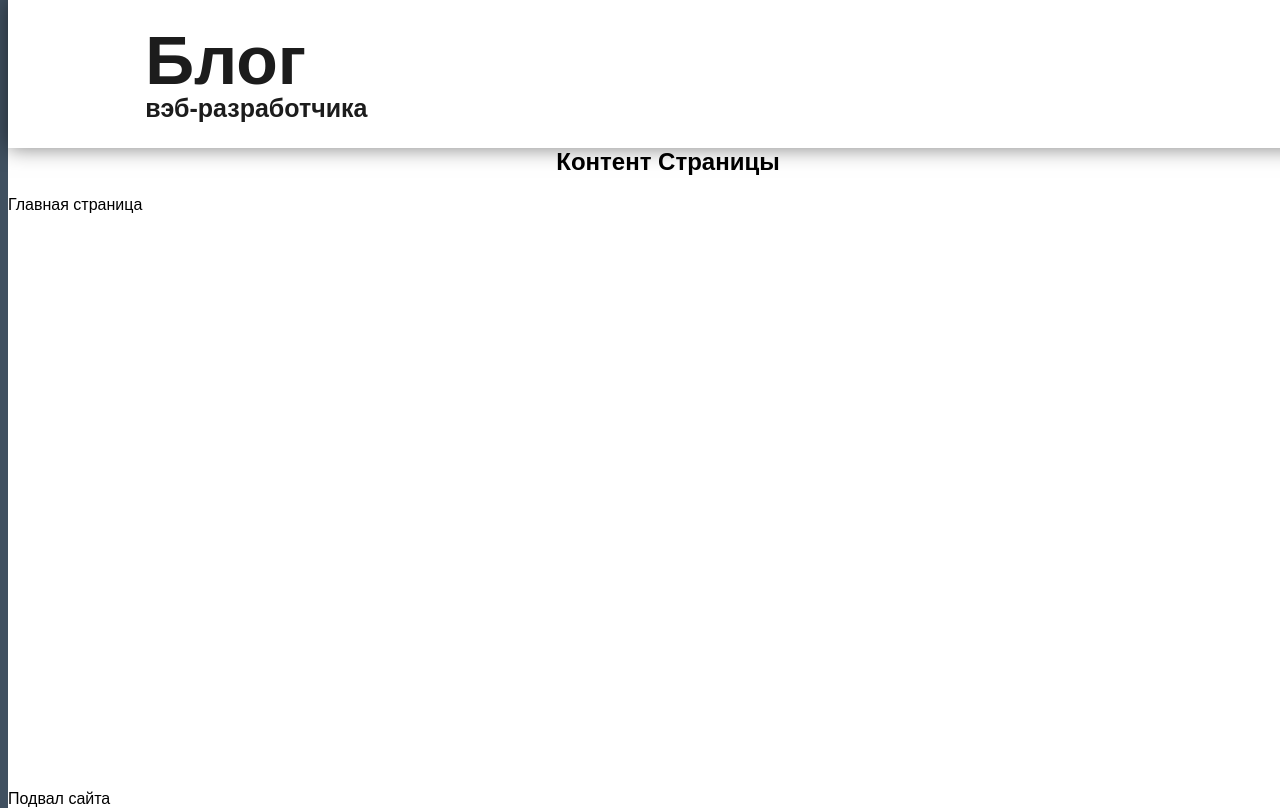
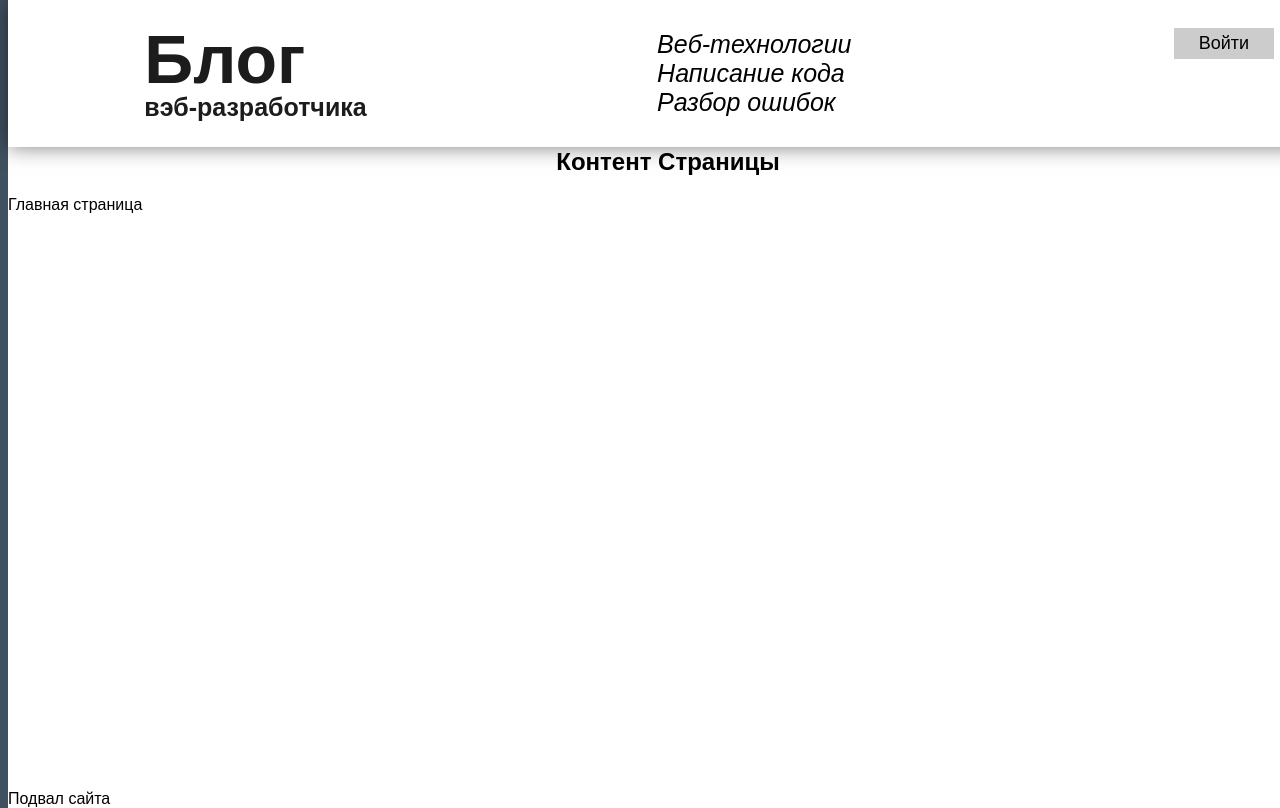
Before and after one commit to blinklay/web-blog-react, a React (Vite) app: page / in a window 1280 px wide. Shown: the top 808 px of the page. Built offline with nearby package versions, Linux system fonts and the light colour scheme; a web font is replaced by a local one.

Commit message:
Add Description & control Panel to Header

```diff
--- /dev/null
+++ b/src/components/Header/ControlPanel/ControlPanel.jsx
@@ -0,0 +1,44 @@
+import styled from "styled-components";
+import Icon from "../../Icon/Icon";
+
+const Row = styled.div`
+  display: flex;
+  align-items: center;
+  justify-content: flex-end;
+  gap: ${({ gap }) => gap};
+`;
+
+const Button = styled.button`
+  font-size: 18px;
+  width: 100px;
+  background-color: #ccc;
+  padding: 5px;
+`;
+
+const ControlPanelContainer = ({ className }) => {
+  return (
+    <div className={className}>
+      <Row gap="8px">
+        <Button>Войти</Button>
+      </Row>
+      <Row gap="10px">
+        <button>
+          <Icon size="25px" id="fa-backward" />
+        </button>
+        <button>
+          <Icon size="38px" id="fa-file-text-o" />
+        </button>
+        <button>
+          <Icon size="34px" id="fa-users" />
+        </button>
+      </Row>
+    </div>
+  );
+};
+const ControlPanel = styled(ControlPanelContainer)`
+  display: flex;
+  flex-direction: column;
+  gap: 15px;
+`;
+
+export default ControlPanel;
--- a/src/components/Header/Header.jsx
+++ b/src/components/Header/Header.jsx
@@ -1,10 +1,19 @@
 import styled from "styled-components";
 import { Logo } from "./components/logo";
+import ControlPanel from "./ControlPanel/ControlPanel";
+
+const Description = styled.div`
+  max-width: 195px;
+  font-style: italic;
+  font-size: 25px;
+`;
 
 function HeaderContainer({ className }) {
   return (
     <header className={className}>
       <Logo />
+      <Description>Веб-технологии Написание кода Разбор ошибок</Description>
+      <ControlPanel />
     </header>
   );
 }
@@ -17,4 +26,8 @@ export const Header = styled(HeaderContainer)`
   padding: 25px 54px;
   box-shadow: 0 0 20px rgba(0, 0, 0, 0.5);
   background-color: #fff;
+
+  display: flex;
+  align-items: center;
+  justify-content: space-between;
 `;
--- a/src/components/Header/components/Logo.jsx
+++ b/src/components/Header/components/Logo.jsx
@@ -1,15 +1,5 @@
 import styled from "styled-components";
-
-const IconContainer = ({ className }) => (
-  <div className={className}>
-    <i className="fa fa-code" aria-hidden="true"></i>
-  </div>
-);
-
-const Icon = styled(IconContainer)`
-  font-size: 85px;
-  font-weight: bold;
-`;
+import Icon from "../../Icon/Icon";
 
 const LargeText = styled.div`
   font-size: 68px;
@@ -30,7 +20,7 @@ const TextColumn = styled.div`
 function ContainerLogo({ className }) {
   return (
     <div className={className}>
-      <Icon />
+      <Icon size="84px" id="fa-code" />
 
       <TextColumn>
         <LargeText>Блог</LargeText>
--- /dev/null
+++ b/src/components/Icon/Icon.jsx
@@ -0,0 +1,14 @@
+import styled from "styled-components";
+
+const IconContainer = ({ className, id }) => (
+  <div className={className}>
+    <i className={`fa ${id}`} aria-hidden="true"></i>
+  </div>
+);
+
+const Icon = styled(IconContainer)`
+  font-size: ${({ size }) => size};
+  font-weight: bold;
+`;
+
+export default Icon;
--- a/src/index.css
+++ b/src/index.css
@@ -12,3 +12,8 @@ body,
 #root {
   height: 100%;
 }
+
+button {
+  background-color: transparent;
+  border: none;
+}
```
